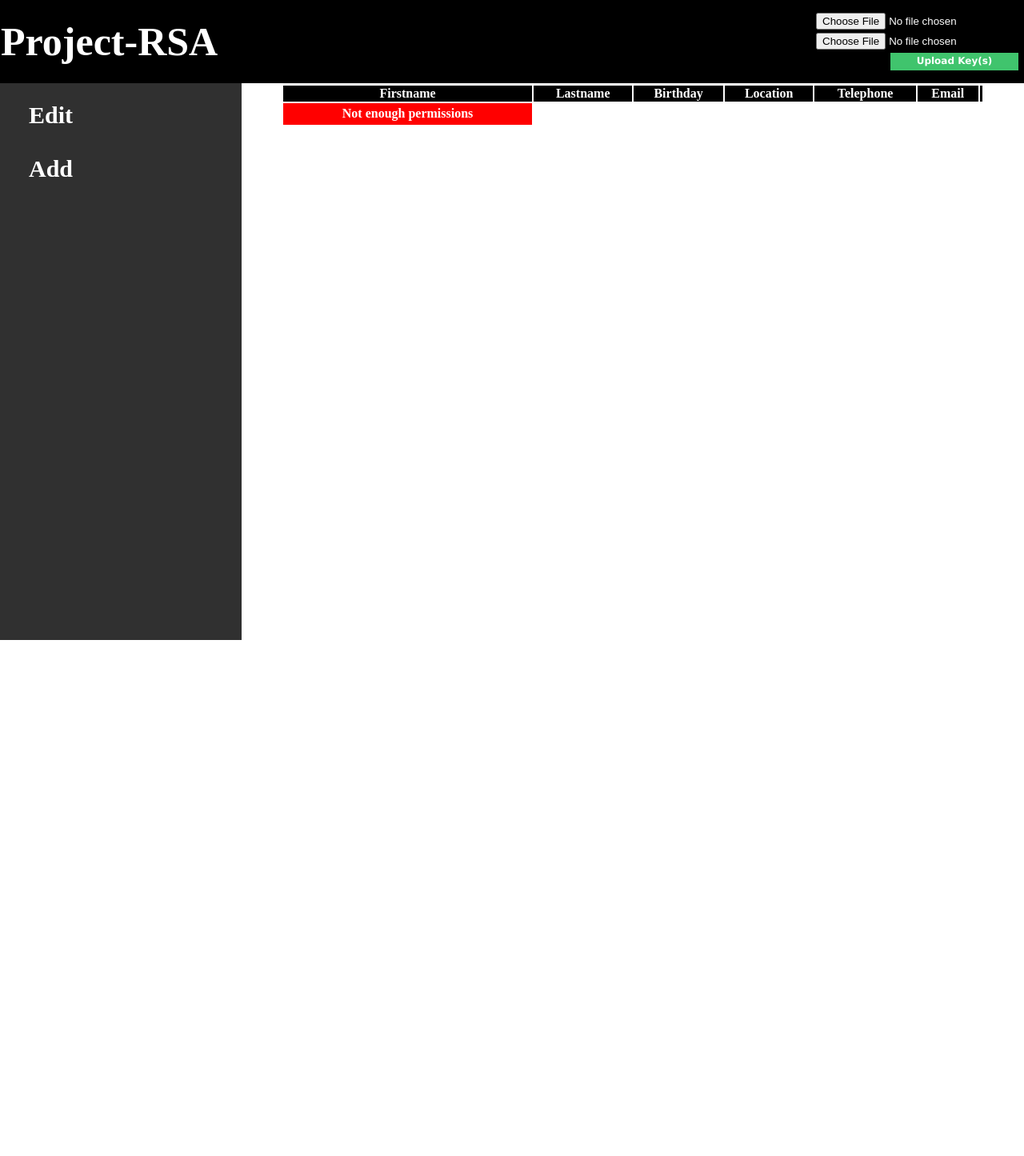
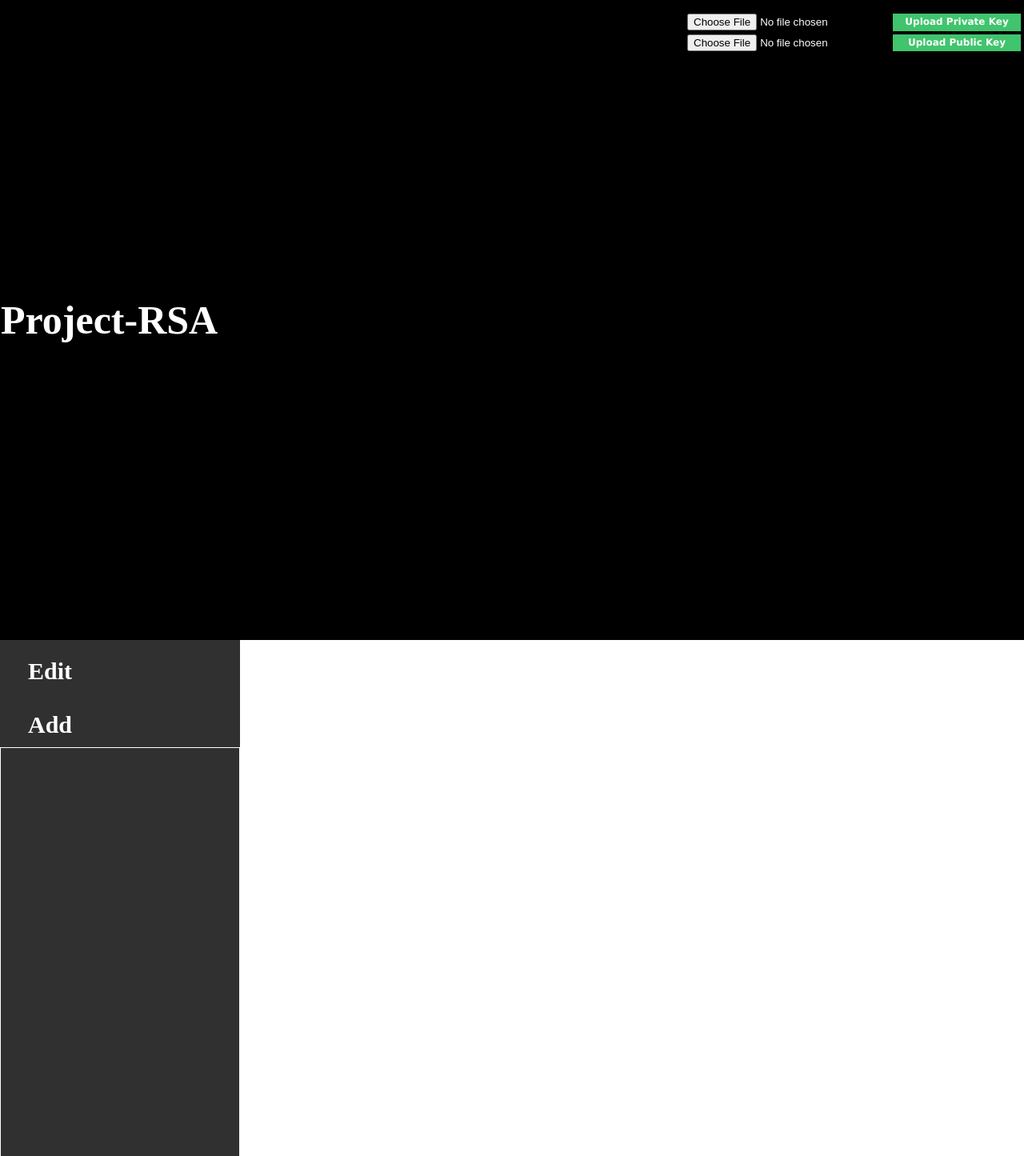
Before and after one commit to DevWurm/rsa_database, a PHP site: page / in a window 1280 px wide. Shown: the top 1445 px of the page at 80% size. Before the commit the page ends 800 px from the top, so only its background shows below. Run offline with PHP 8.4, Linux system fonts and the light colour scheme.

Commit message:
Adding key upload

```diff
--- a/application/index.php
+++ b/application/index.php
@@ -1,6 +1,7 @@
 <?php
 include_once('includes/database.php');
 include_once('includes/verifyKeys.php');
+include_once('includes/get_post.php');
 
 // view data
 $firstname = "";
@@ -13,6 +14,36 @@ $number = "";
 $tel = "";
 $mail = "";
 $id = 0;
+
+
+
+
+//upload private key
+if (isset($_POST['upload_key_priv'])) {
+  get_private_key();
+}
+
+//delete private key
+if (isset($_POST['delete_key_priv'])) {
+  if (session_status() == PHP_SESSION_DISABLED) {
+    session_start();
+  }
+  unset($_SESSION['key_priv']);
+}
+
+//upload private key
+if (isset($_POST['upload_key_pub'])) {
+  get_public_key();
+}
+
+//delete private key
+if (isset($_POST['delete_key_pub'])) {
+  if (session_status() == PHP_SESSION_DISABLED) {
+    session_start();
+  }
+  unset($_SESSION['key_pub']);
+}
+
 
 //permission
 $session_id = getSessionState();
@@ -100,11 +131,33 @@ if(isset($_POST["update"]))
 
 <!--file upload-->
 <th class='hmenu_fileupload' align='right' valign='top'><table><tr><td>
-<form enctype='multipart/form-data' action='index.php' method='POST'><table width=100%>
-<tr><td class="Private Key "></td><td><div id='btn_file'><input name='key_priv' type='file'/></div></td></tr>
-<tr><td class="Public Key "></td><td><div id='btn_file'><input name='key_pub' type='file'/></div></td></tr>
-<tr><td></td><td align='right'><input class='btn_upload' type='submit' value='Upload Key(s)' /></td></tr>
-</table></form>
+<tr>
+  <form enctype='multipart/form-data' action='index.php' method='POST'>
+    <?php
+      if ($session_id == 0 || $session_id == 1) {
+        echo '<td class="Private Key "></td><td><div id="btn_file"><input name="key_priv" type="file"/></div></td>';
+        echo '<td align="right"><input name="upload_key_priv" class="btn_upload" type="submit" value="Upload Private Key" /></td>';
+      }
+      else {
+        echo '<td align="right"><input name="delete_key_priv" class="btn_upload" type="submit" value="Remove Private Key" /></td>';
+      }
+    ?>
+  </form>
+</tr>
+<tr>
+  <form enctype='multipart/form-data' action='index.php' method='POST'>
+    <?php
+      if ($session_id == 0 || $session_id == 1) {
+        echo '<td class="Public Key "></td><td><div id="btn_file"><input name="key_pub" type="file"/></div></td>';
+        echo '<td align="right"><input name="upload_key_pub" class="btn_upload" type="submit" value="Upload Public Key" /></td>';
+      }
+      else {
+        echo '<td align="right"><input name="delete_key_pub" class="btn_upload" type="submit" value="Remove Public Key" /></td>';
+      }
+    ?>
+  </form>
+</tr>
+</table>
 </td></tr></table></th>
 </tr><tr>
 <th class='sitebar' height=100%>
```
